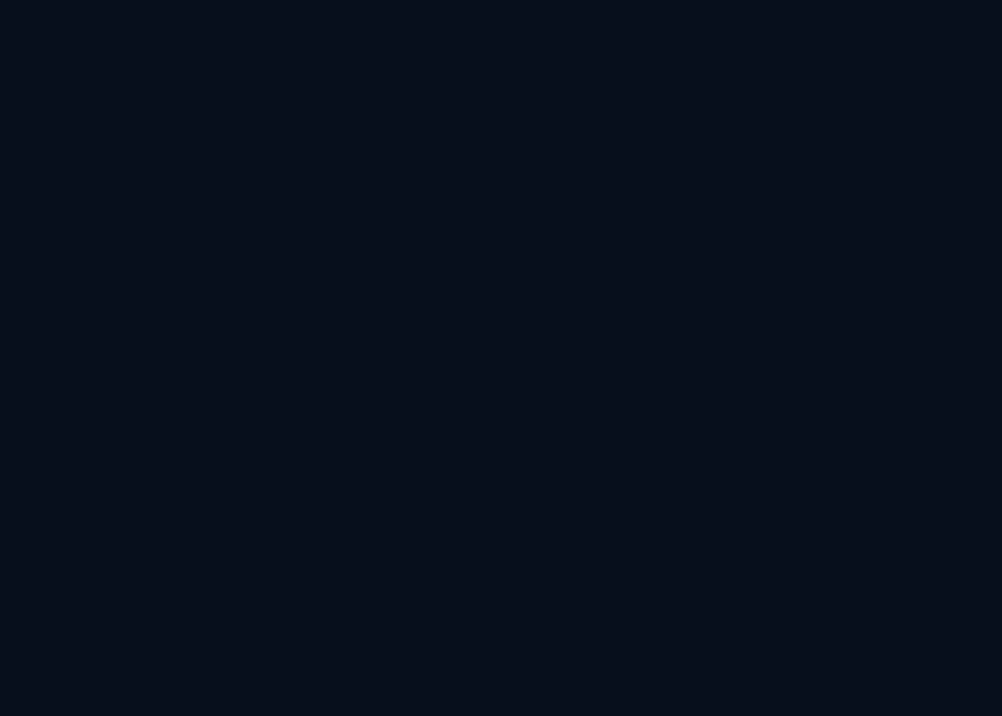
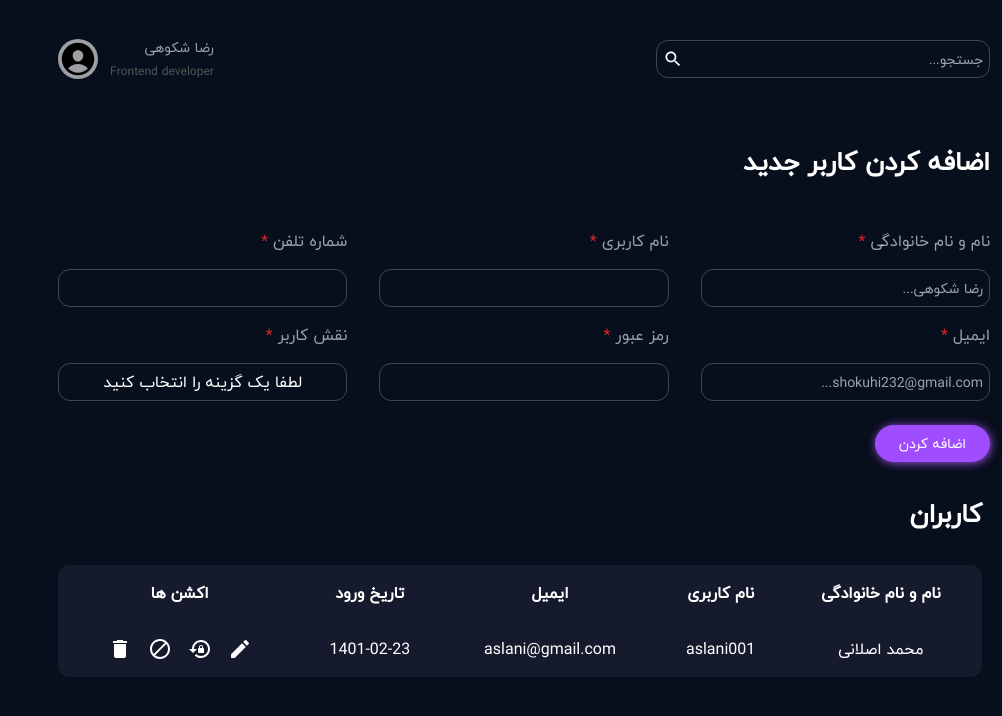
Before and after one commit to mohammad-AKH-dev/Luman-Game-Shop, a React (Vite) app: page /a-panel/users in a window 1280 px wide. Before the commit this address had no page. Shown: the top 716 px of the page, without its empty margins (278-1280 px from the left). Built offline with nearby package versions, Linux system fonts and the light colour scheme.

Commit message:
admin users page complited

```diff
--- /dev/null
+++ b/src/pages/adminPanel/AdminUsers.jsx
@@ -0,0 +1,104 @@
+import FormInput from "../../components/Forminput";
+import EditIcon from '@mui/icons-material/Edit';
+import BlockIcon from '@mui/icons-material/Block';
+import DeleteIcon from '@mui/icons-material/Delete';
+import LockResetIcon from '@mui/icons-material/LockReset';
+
+export default function AdminUsers() {
+  return (
+    <>
+    {/* add new user section */}
+      <div className="add-new-user__wrapper mt-12">
+        <h2 className="add-new-user__title text-[26px] font-bold">اضافه کردن کاربر جدید</h2>
+        <div className="inputs-wrapper grid grid-cols-1 sm:grid-cols-2 lg:grid-cols-3 gap-x-8 mt-12">
+            <div className="name-input__wrapper">
+                <FormInput type={'text'} title={'نام و نام خانوادگی'} required={true} placeholder={'رضا شکوهی...'}/>
+            </div>
+            <div className="username-input__wrapper">
+                <FormInput type={'text'} title={'نام کاربری'} required={true}/>
+            </div>
+            <div className="phone-input__wrapper">
+                <FormInput type={'text'} title={'شماره تلفن'} required={true}/>
+            </div>
+            <div className="email-input__wrapper">
+                <FormInput type={'email'} title={'ایمیل'} required={true} placeholder={'shokuhi232@gmail.com...'}/>
+            </div>
+            <div className="password-input__wrapper">
+                <FormInput type={'password'} title={'رمز عبور'} required={true}/>
+            </div>
+            <div className="user-role-input__wrapper">
+                <FormInput inputStyle={'hidden'}  title={'نقش کاربر'} required={true}>
+                    <select defaultValue={'-1'} className="bg-primary outline-none border-none appearance-none w-full text-center">
+                      <option value="-1">لطفا یک گزینه را انتخاب کنید</option>
+                      <option value="user">کاربر</option>
+                      <option value="admin">مدیر</option>
+                    </select>
+                </FormInput>
+            </div>
+        </div>
+            <button type="button" className="bg-purple mt-2 px-6 py-2 text-[14px] shadow-box hover:shadow-boxHover rounded-3xl">اضافه کردن</button>
+        {/* users desktop size*/}
+        <div className="table-wrapper mt-8 mr-2">
+            <h3 className="table-title text-[26px] font-bold text-right">کاربران</h3>
+            <div className="table-div">
+            <table className="hidden sm:table w-full border-collapse mx-auto bg-secondary rounded-xl mt-8">
+               <thead>
+                <tr>
+                  <th className="py-4">نام و نام خانوادگی</th>
+                  <th className="py-4">نام کاربری</th>
+                  <th className="py-4">ایمیل</th>
+                  <th className="py-4">تاریخ ورود</th>
+                  <th className="py-4">اکشن ها</th>
+                </tr>
+               </thead>
+               <tbody>
+
+                <tr className="text-center">
+                  <td className="py-4">محمد اصلانی</td>
+                  <td className="py-4">aslani001</td>
+                  <td className="py-4">aslani@gmail.com</td>
+                  <td className="py-4">1401-02-23</td>
+                  <td className="flex items-center gap-x-4 justify-center py-4">
+                   <EditIcon titleAccess="ویرایش" className="hover:text-purple transition-all cursor-pointer"/>
+                   <LockResetIcon titleAccess="بازیابی رمز عبور" className="cursor-pointer hover:text-purple transition-all"/>
+                   <BlockIcon titleAccess="مسدود کردن کاربر" className="hover:text-purple transition-all cursor-pointer"/>
+                   <DeleteIcon titleAccess="حذف کاربر" className="hover:text-purple transition-all cursor-pointer"/>
+                  </td>
+                </tr>
+
+               </tbody>
+            </table>
+            {/* users (mobile and tablet size) */}
+            <div className="mobile-table__wrapper mt-8 flex sm:hidden justify-between">
+              <div className="mobile-table__right-section">
+                <ul className="mobile-table__list flex flex-col gap-y-8">
+                  <li className="mobile-table__list-item">نام و نام خانوادگی:</li>
+                  <li className="mobile-table__list-item">نام کاربری:</li>
+                  <li className="mobile-table__list-item">ایمیل:</li>
+                  <li className="mobile-table__list-item">تاریخ ورود:</li>
+                  <li className="mobile-table__list-item">بلک لیست</li>
+                  <li className="mobile-table__list-item">اکشن ها:</li>
+                </ul>
+              </div>
+              <div className="mobile-table__left-section text-center text-[#ffffff99]">
+                <ul className="mobile-table__list flex flex-col gap-y-8">
+                  <li className="mobile-table__list-item">محمد اصلانی</li>
+                  <li className="mobile-table__list-item">aslani001</li>
+                  <li className="mobile-table__list-item">aslani@gmail.com</li>
+                  <li className="mobile-table__list-item">1401-02-23</li>
+                  <li className="mobile-table__list-item">خیر</li>
+                  <li className="mobile-table__list-item flex items-center justify-center gap-x-2 flex-wrap">
+                    <EditIcon titleAccess="ویرایش" className="cursor-pointer hover:text-purple transition-all"/>
+                    <LockResetIcon titleAccess="بازیابی رمز عبور" className="cursor-pointer hover:text-purple transition-all"/>
+                    <BlockIcon titleAccess="مسدود کردن کاربر" className="cursor-pointer hover:text-purple transition-all"/>
+                    <DeleteIcon  titleAccess="حذف کاربر" className="cursor-pointer hover:text-purple transition-all"/>
+                  </li>
+                </ul>
+              </div>
+            </div>
+            </div>
+          </div>
+      </div>
+    </>
+  )
+}
--- a/src/routes.jsx
+++ b/src/routes.jsx
@@ -13,6 +13,7 @@ import ShoppingBasket from "./pages/ShoppingBasket";
 import Checkout from "./pages/Checkout";
 import AdminIndex from "./pages/adminPanel/AdminIndex";
 import AdminDashboard from "./pages/adminPanel/AdminDashboard";
+import AdminUsers from "./pages/adminPanel/AdminUsers";
 
 const routes = [
     {path:'/',element:<Index />},
@@ -31,7 +32,8 @@ const routes = [
         {path:'my-account',element:<Details/>}
     ]},
     {path:'/a-panel/',element:<AdminIndex/>,children:[
-       {path:'dashboard',element:<AdminDashboard/>}
+       {path:'dashboard',element:<AdminDashboard/>},
+       {path:'users',element:<AdminUsers/>}
     ]}
 ]
 
```
